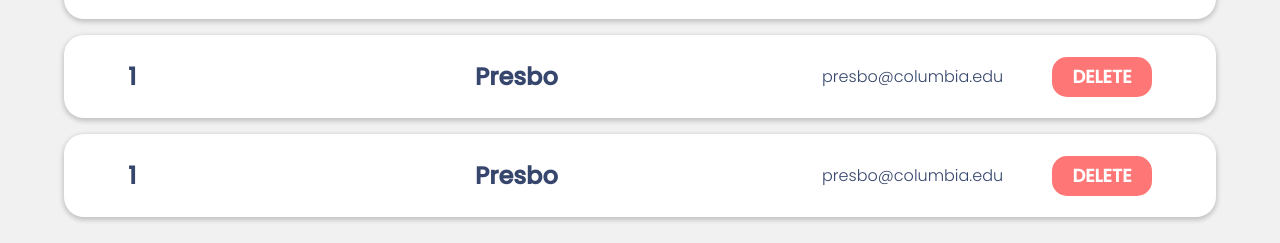
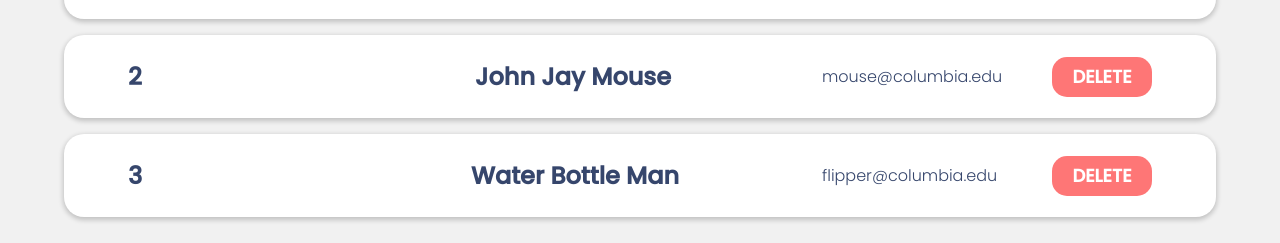
Before and after one commit to fabiolavillatoro2003/spec-sources, a React (Create React App) app in the folder react-app/: page / in a window 1280 px wide. Shown: the part 504-747 px from the top of the page. Built offline with nearby package versions, Linux system fonts and the light colour scheme.

Commit message:
JavaScript dynamic rendering done.

```diff
--- a/react-app/src/Components/List.js
+++ b/react-app/src/Components/List.js
@@ -1,21 +1,25 @@
+const sourceList = [{sourceName: "Presbo", sourceEmail: "presbo@columbia.edu"},
+                    {sourceName: "John Jay Mouse", sourceEmail: "mouse@columbia.edu"},
+                    {sourceName: "Water Bottle Man", sourceEmail: "flipper@columbia.edu"}]
+
 function List(){
     return(
     <>
-    <ListItem></ListItem>
-    <ListItem></ListItem>
-    <ListItem></ListItem>
+    {sourceList.map((source, index) => (
+        <ListItem sourceId={index+1} sourceName={source.sourceName} sourceEmail={source.sourceEmail}/>
+    ))}
     </>
     );
 }
 
 export default List;
 
-function ListItem(){
+function ListItem({sourceId, sourceName, sourceEmail}){
     return(
         <div class="entry">
-        <div class="item"><p class="entry-text">1</p></div>
-        <div class="item"><p class="entry-text">Presbo</p></div>
-        <div><p class="entry-email">presbo@columbia.edu</p></div>
+        <div class="item"><p class="entry-text">{sourceId}</p></div>
+        <div class="item"><p class="entry-text">{sourceName}</p></div>
+        <div><p class="entry-email">{sourceEmail}</p></div>
         <button class="deleteButton"><p class="button-text">DELETE</p></button>
         </div>
     );
```
